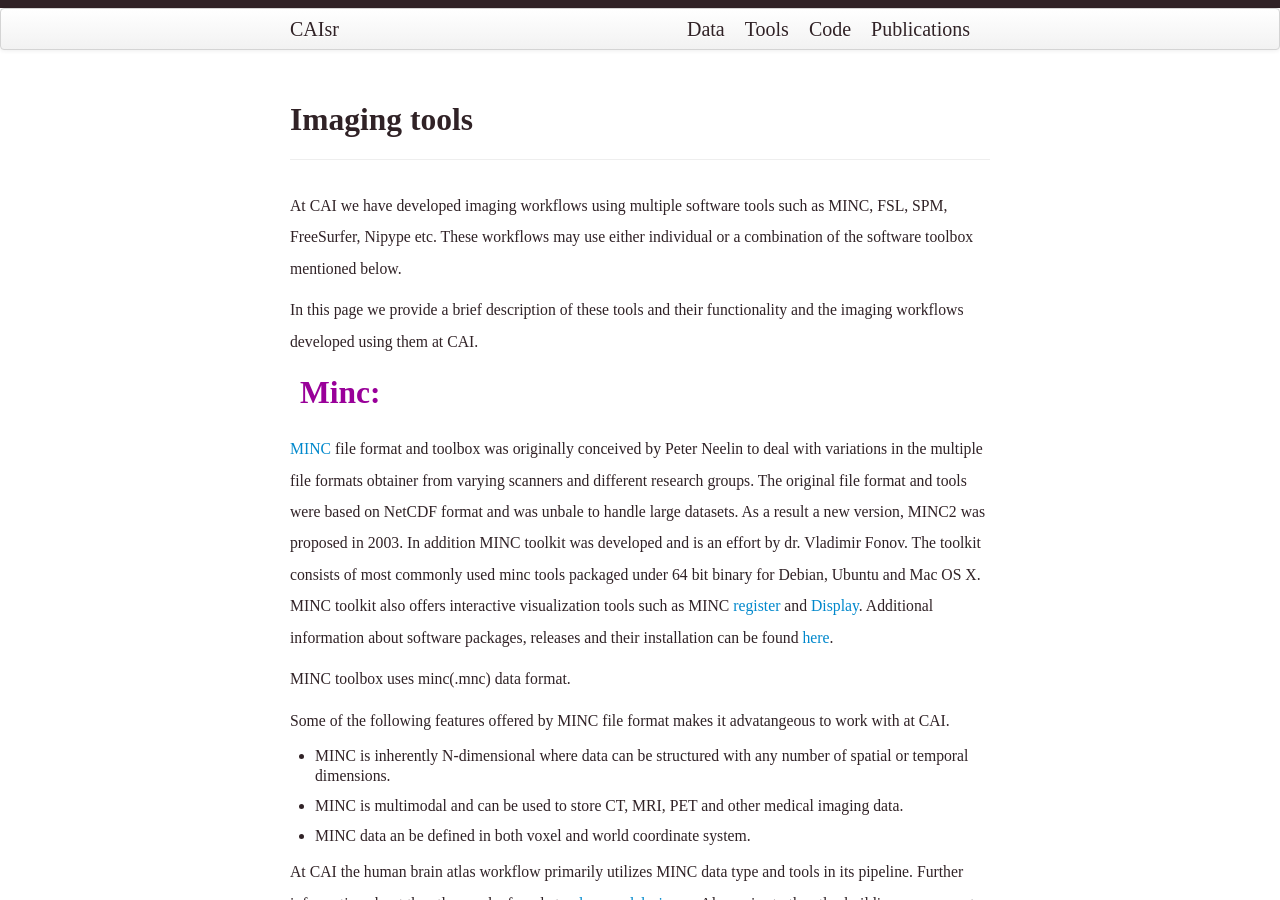
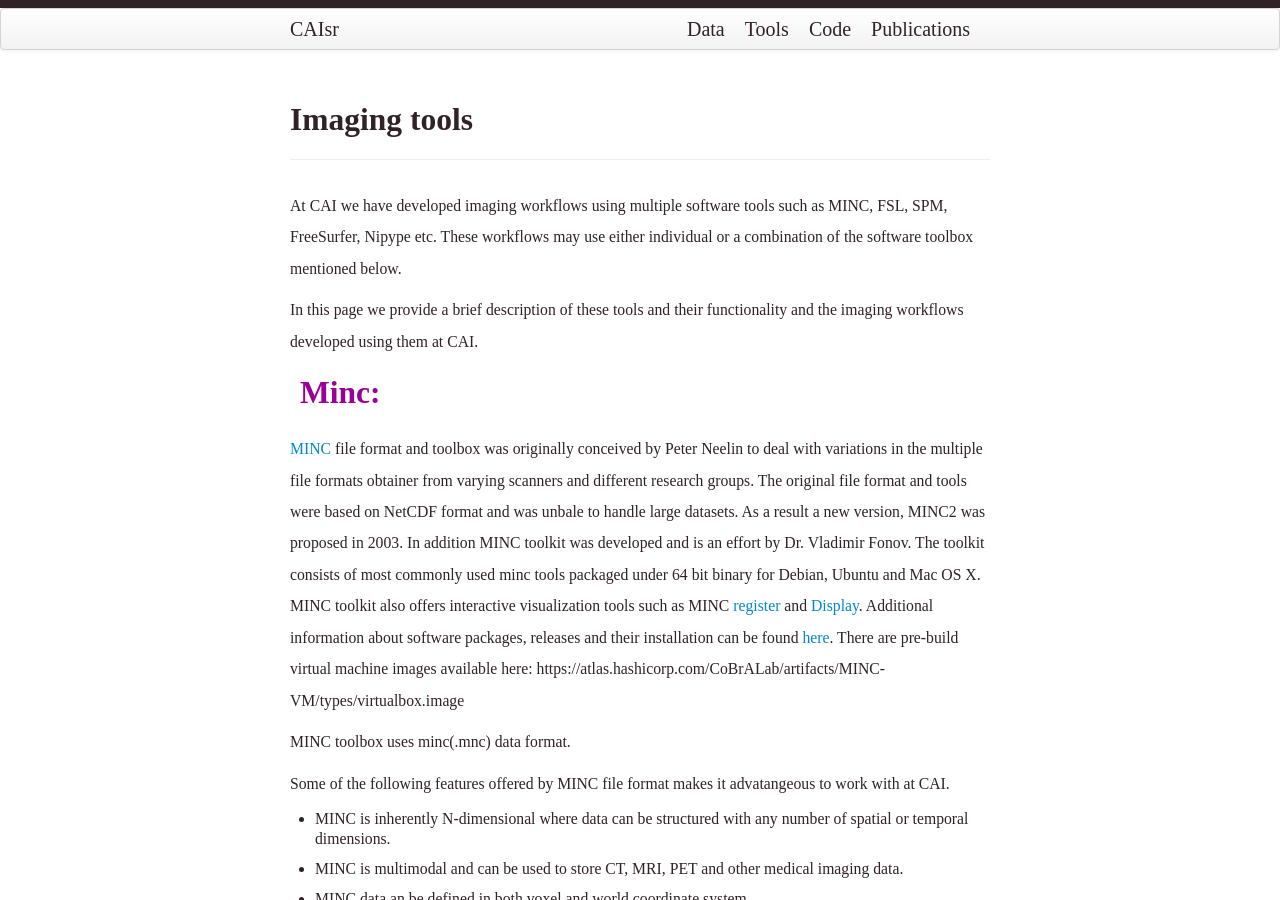
Before and after one commit to CAIsr/CAIsr.github.io, a Jekyll site: the page built from pages/imaging_tools.md, in a window 1280 px wide and 900 px high. Built offline with Jekyll 4.4.1, drawn with Linux system fonts in a browser that asks for light colours.

Commit message:
Update imaging_tools.md

```diff
--- a/pages/imaging_tools.md
+++ b/pages/imaging_tools.md
@@ -16,10 +16,10 @@ In this page we provide a brief description of these tools and their functionali
 [MINC](http://www.bic.mni.mcgill.ca/ServicesSoftware/MINC) file format and toolbox was originally conceived by
 Peter Neelin to deal with variations in the multiple file formats obtainer from varying scanners and different research groups.
 The original file format and tools were based on NetCDF format and was unbale to handle large datasets. As a result a new version,
-MINC2 was proposed in 2003. In addition MINC toolkit was developed and is an effort by dr. Vladimir Fonov. The toolkit consists of
+MINC2 was proposed in 2003. In addition MINC toolkit was developed and is an effort by Dr. Vladimir Fonov. The toolkit consists of
 most commonly used minc tools packaged under 64 bit binary for Debian, Ubuntu and Mac OS X. MINC toolkit also offers interactive
 visualization tools such as MINC [register](http://www.bic.mni.mcgill.ca/software/register/register.html) and [Display](http://www.bic.mni.mcgill.ca/software/Display/Display.html). Additional information about software packages, releases and their
-installation can be found [here](http://bic-mni.github.io/#notes-about-versions).
+installation can be found [here](http://bic-mni.github.io/#notes-about-versions). There are pre-build virtual machine images available here: https://atlas.hashicorp.com/CoBrALab/artifacts/MINC-VM/types/virtualbox.image
 
 MINC toolbox uses minc(.mnc) data format.
 
```
